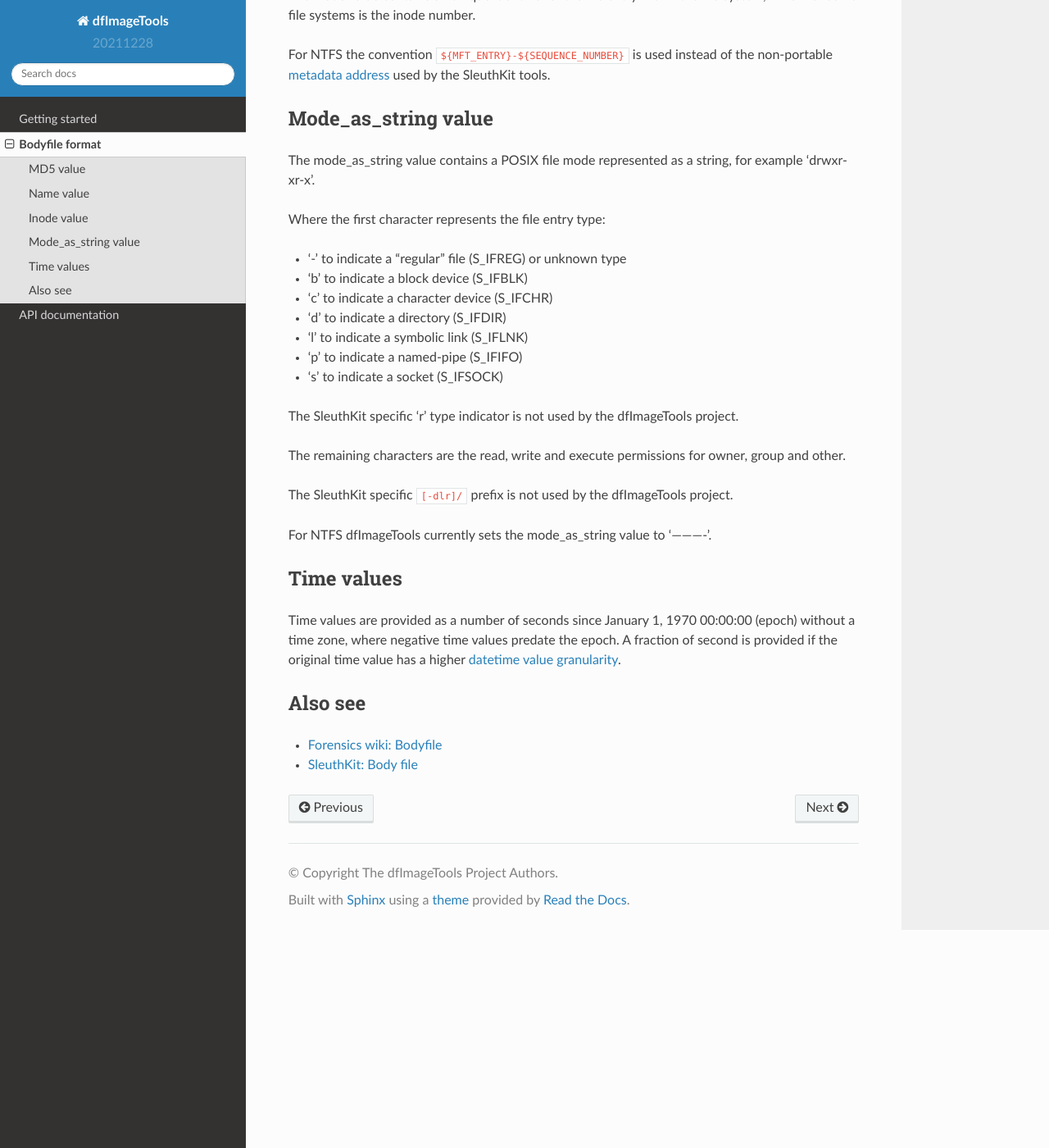
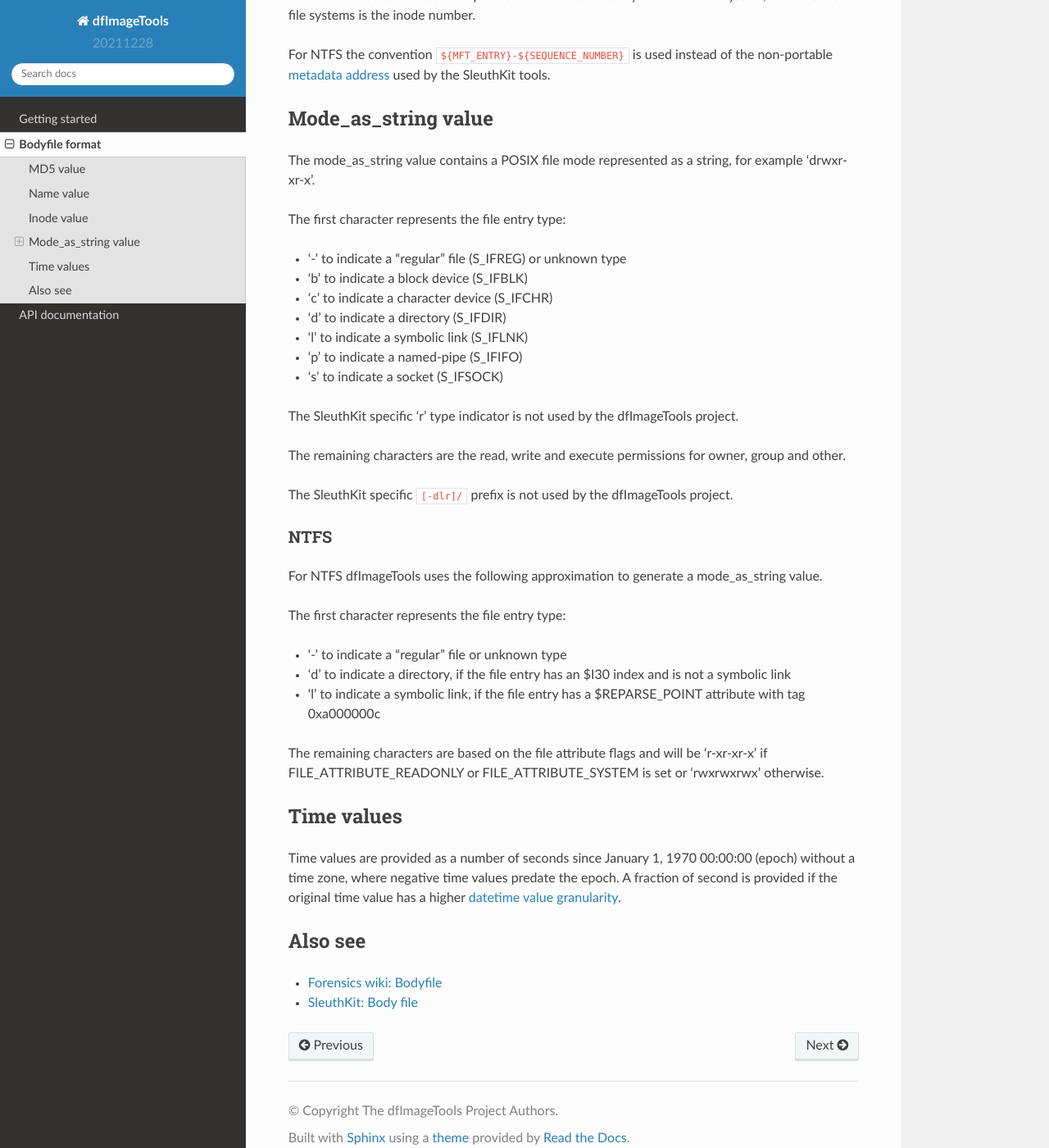
Before and after one commit to log2timeline/dfimagetools, a Sphinx documentation site: the page built from docs/sources/Bodyfile-format.md, in a window 1280 px wide and 1400 px high, scrolled down 2127 px. Shown: the whole window at 82% size. Built offline with Sphinx 7.4.7 and the Read the Docs theme 2.0.0, drawn with Linux system fonts in a browser that asks for light colours; pages that are not in the unit, such as notebooks, are missing from menus.

Commit message:
Changes for handling NTFS mode_as_string value #19 (#24)

```diff
--- a/docs/sources/Bodyfile-format.md
+++ b/docs/sources/Bodyfile-format.md
@@ -93,7 +93,7 @@ used by the SleuthKit tools.
 The mode_as_string value contains a POSIX file mode represented as a string, for
 example 'drwxr-xr-x'.
 
-Where the first character represents the file entry type:
+The first character represents the file entry type:
 
 * '-' to indicate a "regular" file (S_IFREG) or unknown type
 * 'b' to indicate a block device (S_IFBLK)
@@ -111,7 +111,20 @@ group and other.
 
 The SleuthKit specific `[-dlr]/` prefix is not used by the dfImageTools project.
 
-For NTFS dfImageTools currently sets the mode_as_string value to '----------'.
+### NTFS
+
+For NTFS dfImageTools uses the following approximation to generate
+a mode_as_string value.
+
+The first character represents the file entry type:
+
+* '-' to indicate a "regular" file or unknown type
+* 'd' to indicate a directory, if the file entry has an \$I30 index and is not a symbolic link
+* 'l' to indicate a symbolic link, if the file entry has a \$REPARSE_POINT attribute with tag 0xa000000c
+
+The remaining characters are based on the file attribute flags and will be
+'r-xr-xr-x' if FILE_ATTRIBUTE_READONLY or FILE_ATTRIBUTE_SYSTEM is set or
+'rwxrwxrwx' otherwise.
 
 ## Time values
 
```
Also changed, not shown: 1 other file.
